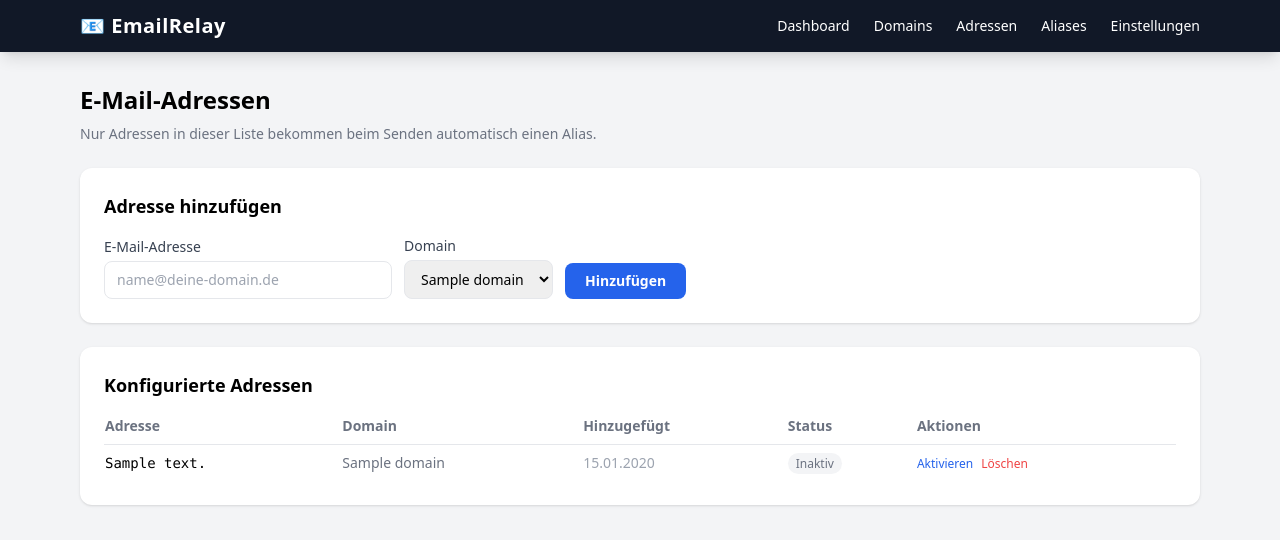
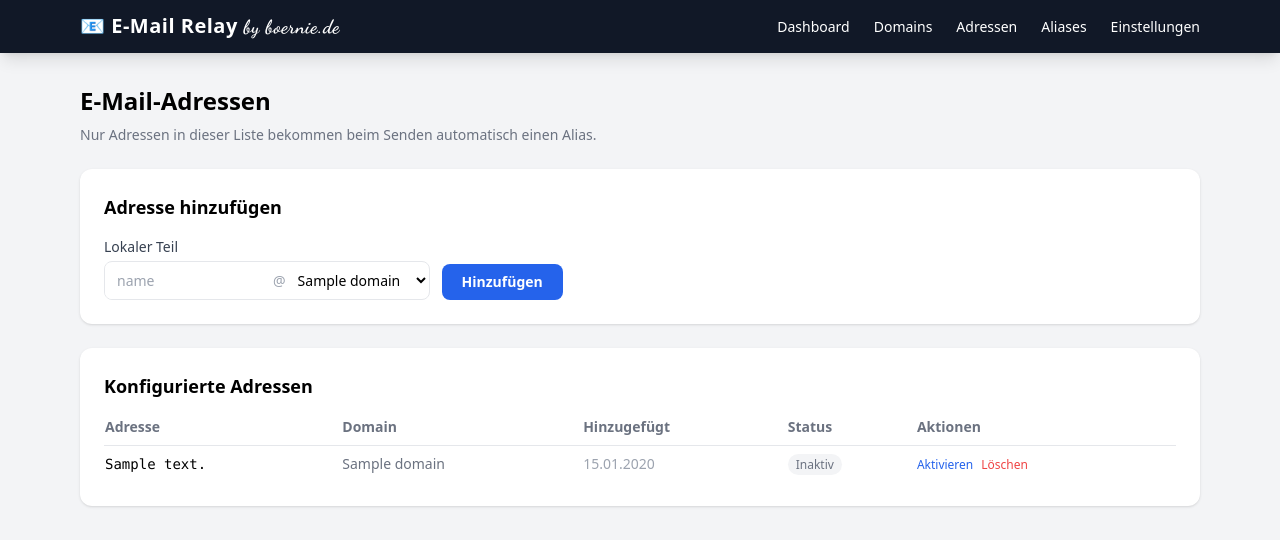
Before and after one commit to boernie77/EmailRelay, a FastAPI app: template alias-api/templates/addresses.html in a window 1280 px wide. Shown: the top 540 px of the page. Run offline with FastAPI, Linux system fonts and the light colour scheme; the template is opened without the code that fills it: most values are stand-ins (such as "Sample title", 1, 10 or a date in 2020); some libraries are stand-ins or nearby versions.

Commit message:
Update base.html: branding + addresses form improvement

```diff
--- a/alias-api/templates/addresses.html
+++ b/alias-api/templates/addresses.html
@@ -9,24 +9,36 @@
   {% if domains %}
   <form method="post" action="/addresses" class="flex gap-3 items-end">
     <div>
-      <label class="block text-sm font-medium text-gray-700 mb-1">E-Mail-Adresse</label>
-      <input type="email" name="address" placeholder="name@deine-domain.de" required
-             class="border rounded-lg px-3 py-2 text-sm w-72 focus:outline-none focus:ring-2 focus:ring-blue-400">
-    </div>
-    <div>
-      <label class="block text-sm font-medium text-gray-700 mb-1">Domain</label>
-      <select name="domain_id"
-              class="border rounded-lg px-3 py-2 text-sm focus:outline-none focus:ring-2 focus:ring-blue-400">
-        {% for d in domains %}
-        <option value="{{ d.id }}">{{ d.domain }}</option>
-        {% endfor %}
-      </select>
+      <label class="block text-sm font-medium text-gray-700 mb-1">Lokaler Teil</label>
+      <div class="flex items-center border rounded-lg overflow-hidden focus-within:ring-2 focus-within:ring-blue-400">
+        <input type="text" id="local_part" placeholder="name" required
+               class="px-3 py-2 text-sm w-40 focus:outline-none"
+               oninput="updateAddress()">
+        <span class="px-2 text-gray-400 text-sm select-none">@</span>
+        <select id="domain_select" name="domain_id"
+                class="pr-3 py-2 text-sm focus:outline-none bg-transparent"
+                onchange="updateAddress()">
+          {% for d in domains %}
+          <option value="{{ d.id }}" data-domain="{{ d.domain }}">{{ d.domain }}</option>
+          {% endfor %}
+        </select>
+      </div>
+      <input type="hidden" name="address" id="full_address">
     </div>
     <button type="submit"
             class="bg-blue-600 hover:bg-blue-700 text-white font-semibold px-5 py-2 rounded-lg transition text-sm">
       Hinzufügen
     </button>
   </form>
+  <script>
+    function updateAddress() {
+      const local = document.getElementById('local_part').value.trim();
+      const select = document.getElementById('domain_select');
+      const domain = select.options[select.selectedIndex].dataset.domain;
+      document.getElementById('full_address').value = local + '@' + domain;
+    }
+    updateAddress();
+  </script>
   {% else %}
   <p class="text-gray-400">Bitte zuerst eine <a href="/domains" class="text-blue-600 hover:underline">Domain konfigurieren</a>.</p>
   {% endif %}
--- a/alias-api/templates/base.html
+++ b/alias-api/templates/base.html
@@ -5,11 +5,12 @@
   <meta name="viewport" content="width=device-width, initial-scale=1.0">
   <title>EmailRelay{% block title %}{% endblock %}</title>
   <script src="https://cdn.tailwindcss.com"></script>
+  <link href="https://fonts.googleapis.com/css2?family=Dancing+Script:wght@700&display=swap" rel="stylesheet">
 </head>
 <body class="bg-gray-100 min-h-screen">
   <nav class="bg-gray-900 text-white shadow-lg">
     <div class="max-w-6xl mx-auto px-4 py-3 flex items-center justify-between">
-      <a href="/" class="text-xl font-bold tracking-wide">📧 EmailRelay</a>
+      <a href="/" class="text-xl font-bold tracking-wide">📧 E-Mail Relay <span style="font-family: 'Dancing Script', cursive; font-size: 1.2rem;">by boernie.de</span></a>
       <div class="flex gap-6 text-sm font-medium">
         <a href="/" class="hover:text-blue-300 transition">Dashboard</a>
         <a href="/domains" class="hover:text-blue-300 transition">Domains</a>
```
Also changed, not shown: Bildschirmfoto 2026-03-22 um 14.01.28.png (added), Bildschirmfoto 2026-03-22 um 14.03.37.png (added), 1 other file.
